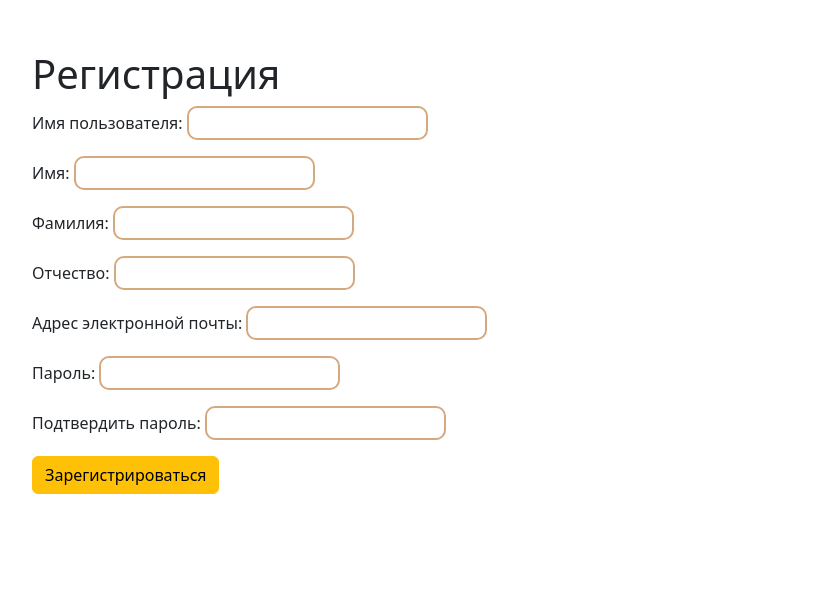
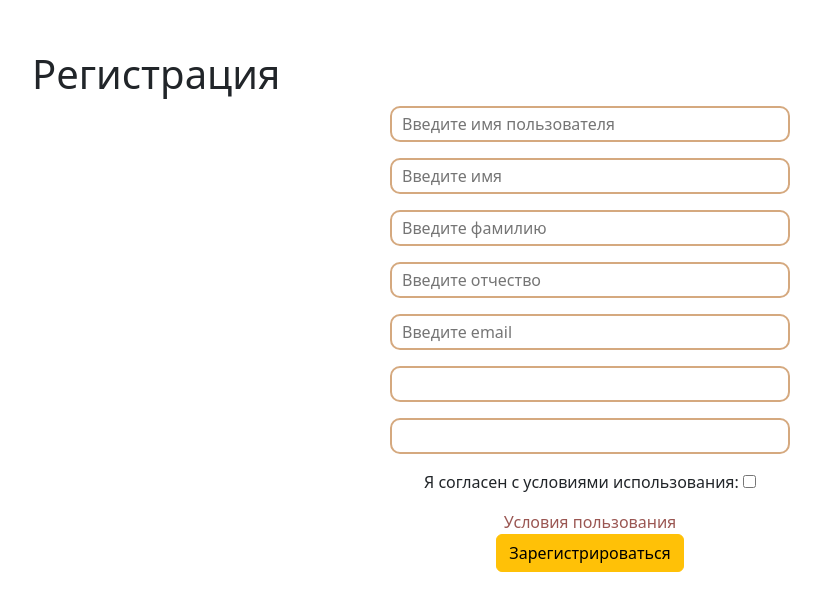
Before and after one commit to rumnwwx/second_practice, a Django app: page /catalog/register/ in a window 1280 px wide. Shown: the part 70-681 px from the top of the page, without its empty margins (50-871 px from the left). Run offline with Django 5.2, Linux system fonts and the light colour scheme; some libraries are stand-ins or nearby versions.

Commit message:
create user agreement(beta)

```diff
--- a/DesignPro/catalog/forms.py
+++ b/DesignPro/catalog/forms.py
@@ -5,15 +5,49 @@ from django.contrib.auth import authenticate
 
 
 class CustomUserCreatingForm(forms.ModelForm):
-    username = forms.CharField(label="Имя пользователя", max_length=100)
-    email = forms.EmailField(label="Адрес электронной почты", max_length=150)
-    first_name = forms.CharField(label="Имя", max_length=100)
-    last_name = forms.CharField(label="Фамилия", max_length=100)
-    patronym = forms.CharField(label="Отчество", max_length=150)
-    password = forms.CharField(label="Пароль", widget=forms.PasswordInput)
-    password_confirm = forms.CharField(label="Подтвердить пароль", widget=forms.PasswordInput)
+    username = forms.CharField(
+        label="",
+        max_length=100,
+        widget=forms.TextInput(attrs={
+            'placeholder': 'Введите имя пользователя'
+        })
+    )
+    email = forms.CharField(
+        label="",
+        max_length=150,
+        widget=forms.EmailInput(attrs={
+            'placeholder': 'Введите email'
+        })
+    )
+    first_name = forms.CharField(
+        label="",
+        max_length=100,
+        widget=forms.TextInput(attrs={
+            'placeholder': 'Введите имя'
+        })
+    )
+    last_name = forms.CharField(
+        label="",
+        max_length=100,
+        widget=forms.TextInput(attrs={
+            'placeholder': 'Введите фамилию'
+        })
+    )
+    patronym = forms.CharField(
+        label="",
+        max_length=100,
+        widget=forms.TextInput(attrs={
+            'placeholder': 'Введите отчество'
+        })
+    )
+    password = forms.CharField(label="", widget=forms.PasswordInput)
+    password_confirm = forms.CharField(label="", widget=forms.PasswordInput)
 
-
+    user_agreement = forms.BooleanField(
+        label="Я согласен с условиями использования",
+        required=True,
+        widget=forms.CheckboxInput
+    )
 
     def clean_username(self):
         username = self.cleaned_data.get("username")
@@ -49,5 +83,11 @@ class CustomUserCreatingForm(forms.ModelForm):
 
 
 class CustomUserLoginForm(forms.Form):
-    username = forms.CharField(label="Имя пользователя", max_length=100)
-    password = forms.CharField(label="Пароль", widget=forms.PasswordInput)
+    username = forms.CharField(
+        label="",
+        max_length=100,
+        widget=forms.TextInput(attrs={
+            'placeholder': 'Введите имя пользователя'
+        })
+    )
+    password = forms.CharField(label="", widget=forms.PasswordInput)
--- a/DesignPro/catalog/static/css/style.css
+++ b/DesignPro/catalog/static/css/style.css
@@ -19,7 +19,12 @@ nav.d-flex.justify-content-between.align-items-center {
 }
 
 form > p > input{
-    padding: 3px;
+    width: 400px;
+    padding: 4px 10px;
     border: 2px solid #d5a97f;
     border-radius: 10px;
 }
+
+#id_user_agreement{
+    width: auto;
+}
--- a/DesignPro/catalog/templates/catalog/register.html
+++ b/DesignPro/catalog/templates/catalog/register.html
@@ -5,9 +5,10 @@
 
 {% block content %}
 <h1>Регистрация</h1>
-<form class="form" method="post" enctype="multipart/form-data">
+<form class="d-flex flex-column align-items-center" method="post" enctype="multipart/form-data">
     {% csrf_token %}
     {{ form.as_p }}
+    <a href="">Условия пользования</a>
     <button class="btn btn-warning" type="submit">Зарегистрироваться</button>
 </form>
 {% endblock %}
```
Also changed, not shown: DesignPro/db.sqlite3.
